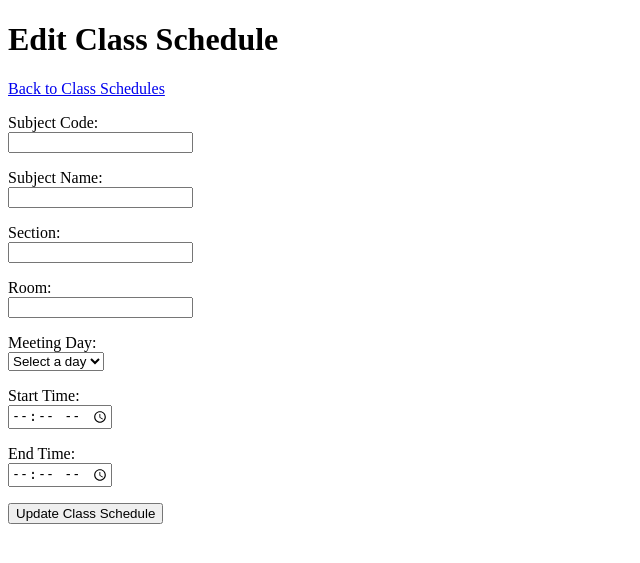
After one commit to LinusPitargue/rollcall-attendance-system, a Flask app: template templates/class_edit_form.html in a window 1280 px wide. The commit adds this page. Shown: the top 563 px of the page, without its empty margins (0-640 px from the left). Run offline with Flask 3, Linux system fonts and the light colour scheme; the template is opened without the code that fills it, so the values that code supplies are empty.

Commit message:
Add class schedule editing feature

```diff
--- a/app.py
+++ b/app.py
@@ -259,6 +259,98 @@ def new_class():
     )
 
 
+@app.route("/classes/<int:class_id>/edit", methods=["GET", "POST"])
+def edit_class(class_id):
+    connection = get_connection()
+
+    class_item = connection.execute(
+        """
+        SELECT
+            id,
+            subject_code,
+            subject_name,
+            section,
+            room,
+            meeting_day,
+            start_time,
+            end_time
+        FROM classes
+        WHERE id = ?
+        """,
+        (class_id,),
+    ).fetchone()
+
+    if class_item is None:
+        connection.close()
+        return "Class schedule not found", 404
+
+    error = None
+    form_data = {}
+
+    if request.method == "POST":
+        form_data = request.form
+
+        subject_code = request.form["subject_code"].strip()
+        subject_name = request.form["subject_name"].strip()
+        section = request.form["section"].strip()
+        room = request.form["room"].strip()
+        meeting_day = request.form["meeting_day"].strip()
+        start_time = request.form["start_time"].strip()
+        end_time = request.form["end_time"].strip()
+
+        required_values = [
+            subject_code,
+            subject_name,
+            section,
+            meeting_day,
+            start_time,
+            end_time,
+        ]
+
+        if not all(required_values):
+            error = "Please complete all required fields."
+        elif start_time >= end_time:
+            error = "End time must be later than start time."
+        else:
+            connection.execute(
+                """
+                UPDATE classes
+                SET subject_code = ?,
+                    subject_name = ?,
+                    section = ?,
+                    room = ?,
+                    meeting_day = ?,
+                    start_time = ?,
+                    end_time = ?
+                WHERE id = ?
+                """,
+                (
+                    subject_code,
+                    subject_name,
+                    section,
+                    room,
+                    meeting_day,
+                    start_time,
+                    end_time,
+                    class_id,
+                ),
+            )
+
+            connection.commit()
+            connection.close()
+
+            return redirect("/classes")
+
+    connection.close()
+
+    return render_template(
+        "class_edit_form.html",
+        error=error,
+        form_data=form_data,
+        class_item=class_item,
+    )
+
+
 if __name__ == "__main__":
     initialize_database()
     app.run(debug=True)
--- /dev/null
+++ b/templates/class_edit_form.html
@@ -0,0 +1,116 @@
+<!DOCTYPE html>
+<html lang="en">
+<head>
+    <meta charset="UTF-8">
+    <meta name="viewport" content="width=device-width, initial-scale=1.0">
+    <title>Edit Class Schedule | RollCall</title>
+</head>
+<body>
+    <h1>Edit Class Schedule</h1>
+
+    <p>
+        <a href="/classes">Back to Class Schedules</a>
+    </p>
+
+    {% if error %}
+        <p style="color: red;">{{ error }}</p>
+    {% endif %}
+
+    <form method="post">
+        <p>
+            <label for="subject_code">Subject Code:</label><br>
+            <input
+                type="text"
+                id="subject_code"
+                name="subject_code"
+                value="{{ form_data.get('subject_code', class_item['subject_code']) }}"
+                required
+            >
+        </p>
+
+        <p>
+            <label for="subject_name">Subject Name:</label><br>
+            <input
+                type="text"
+                id="subject_name"
+                name="subject_name"
+                value="{{ form_data.get('subject_name', class_item['subject_name']) }}"
+                required
+            >
+        </p>
+
+        <p>
+            <label for="section">Section:</label><br>
+            <input
+                type="text"
+                id="section"
+                name="section"
+                value="{{ form_data.get('section', class_item['section']) }}"
+                required
+            >
+        </p>
+
+        <p>
+            <label for="room">Room:</label><br>
+            <input
+                type="text"
+                id="room"
+                name="room"
+                value="{{ form_data.get('room', class_item['room'] or '') }}"
+            >
+        </p>
+
+        <p>
+            <label for="meeting_day">Meeting Day:</label><br>
+            <select id="meeting_day" name="meeting_day" required>
+                <option value="">Select a day</option>
+
+                {% for day in [
+                    "Monday",
+                    "Tuesday",
+                    "Wednesday",
+                    "Thursday",
+                    "Friday",
+                    "Saturday"
+                ] %}
+                    <option
+                        value="{{ day }}"
+                        {% if form_data.get(
+                            'meeting_day',
+                            class_item['meeting_day']
+                        ) == day %}
+                            selected
+                        {% endif %}
+                    >
+                        {{ day }}
+                    </option>
+                {% endfor %}
+            </select>
+        </p>
+
+        <p>
+            <label for="start_time">Start Time:</label><br>
+            <input
+                type="time"
+                id="start_time"
+                name="start_time"
+                value="{{ form_data.get('start_time', class_item['start_time']) }}"
+                required
+            >
+        </p>
+
+        <p>
+            <label for="end_time">End Time:</label><br>
+            <input
+                type="time"
+                id="end_time"
+                name="end_time"
+                value="{{ form_data.get('end_time', class_item['end_time']) }}"
+                required
+            >
+        </p>
+
+        <button type="submit">Update Class Schedule</button>
+    </form>
+</body>
+</html>
--- a/templates/classes.html
+++ b/templates/classes.html
@@ -26,6 +26,7 @@
           <th>Meeting Day</th>
           <th>Time</th>
           <th>Students</th>
+          <th>Action</th>
         </tr>
       </thead>
 
@@ -39,10 +40,13 @@
           <td>{{ class_item["meeting_day"] }}</td>
           <td>{{ class_item["start_time"] }} - {{ class_item["end_time"] }}</td>
           <td>{{ class_item["student_count"] }}</td>
+          <td>
+            <a href="/classes/{{ class_item['id'] }}/edit"> Edit </a>
+          </td>
         </tr>
         {% else %}
         <tr>
-          <td colspan="7">No class schedules have been added yet.</td>
+          <td colspan="8">No class schedules have been added yet.</td>
         </tr>
         {% endfor %}
       </tbody>
```
